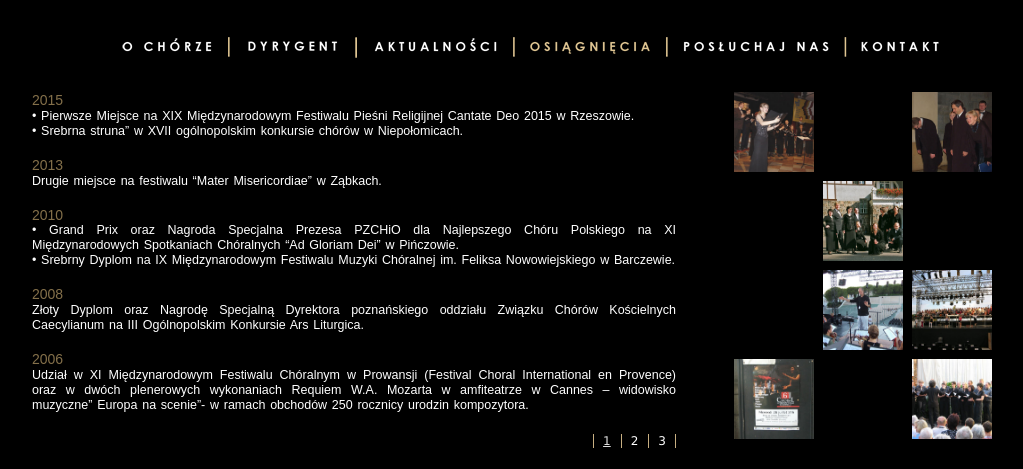
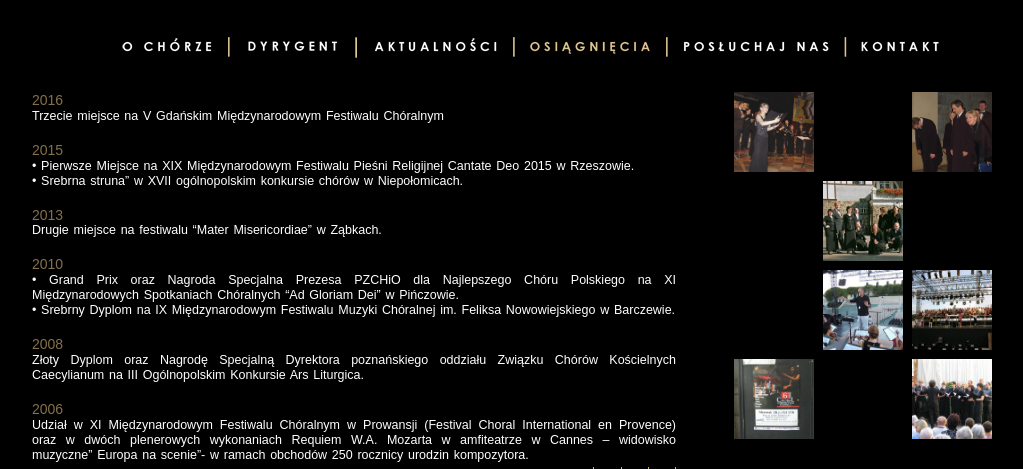
Before and after one commit to ars-cantata/ars-cantata.github.io, a Jekyll site: the page built from osiagniecia1.html, in a window 1280 px wide, cut to the strip 0-469 px from the top of the page. Shown: the whole strip, without its empty margins (123-1146 px from the left). Built offline with Jekyll 4.4.1, drawn with Linux system fonts in a browser that asks for light colours.

Commit message:
osiagniecia

```diff
--- a/_includes/texts/pl/osiagniecia1.md
+++ b/_includes/texts/pl/osiagniecia1.md
@@ -1,3 +1,6 @@
+### 2016
+Trzecie miejsce na V Gdańskim  Międzynarodowym Festiwalu Chóralnym
+
 ### 2015
 &bull; Pierwsze Miejsce na XIX Międzynarodowym Festiwalu Pieśni Religijnej Cantate Deo 2015 w Rzeszowie. <br>
 &bull; Srebrna struna" w XVII ogólnopolskim konkursie chórów w Niepołomicach.
```
